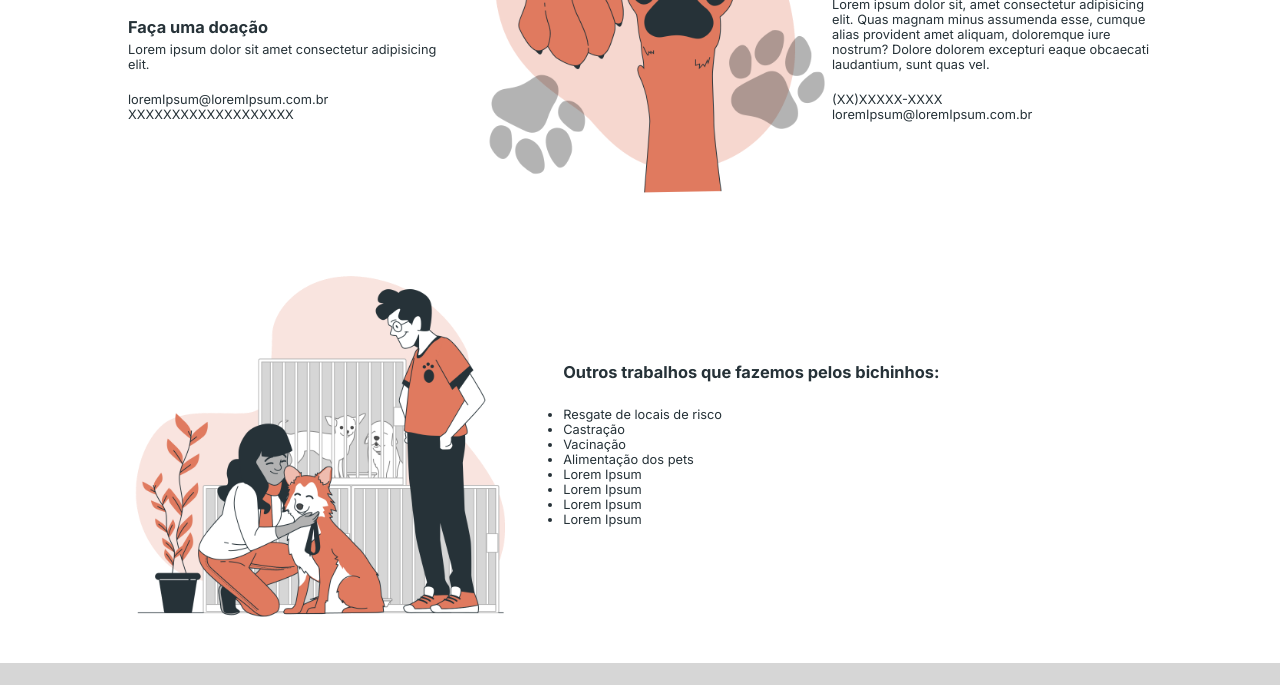
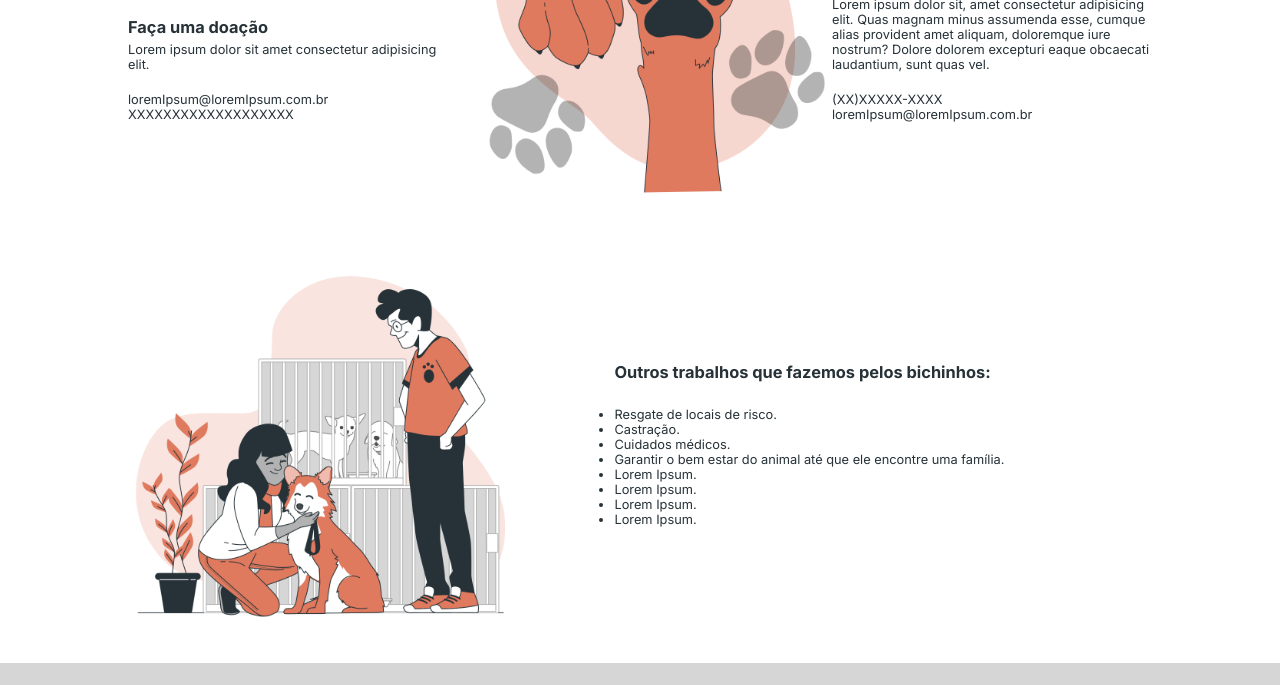
Before and after one commit to fre200tey623/Projeto-Landing-Page-Softeam, a plain HTML site: page index.html in a window 1280 px wide. Shown: the part 1208-1893 px from the top of the page. Drawn offline with Linux system fonts and the light colour scheme.

Commit message:
Novas atualização.

```diff
--- a/index.html
+++ b/index.html
@@ -5,11 +5,12 @@
     <meta http-equiv="X-UA-Compatible" content="IE=edge">
     <meta name="viewport" content="width=device-width, initial-scale=1.0">
     <title>Amor de patinhas</title>
+
     <link rel="stylesheet" href="./src/style.css">
     <link rel="icon" href="/src/image/logoIcon.png">
 </head>
 <body>
-        <div class="nav-wrapper">
+        <section class="nav-wrapper">
             <div>
                 <h1>Amor de patinhas </h1>
 
@@ -20,9 +21,9 @@
                 <a href="#contato">Contato</a>
                 <a href="#trabalho">Trabalhos</a>
             </nav>
-        </div>
+        </section>
 
-        <div class="main-wrapper">
+        <section class="main-wrapper">
 
             <div class="textoSlogan">
                 <div>
@@ -34,9 +35,9 @@
 
             <img src="./src/image/imagemPrincipal.png" id ="imagem1" alt="Imagem Principal">
 
-        </div>
+        </section>
 
-        <div class="main-wrapper" id="sobre">
+        <section class="main-wrapper" id="sobre">
             <img src="./src/image/imagemSecundaria.png" class = "imagem" alt="imagemAbrigo">
             <div>
                 <div>
@@ -58,7 +59,7 @@
                 </div>
             </div>
 
-        </div>
+        </section>
 
 
         <section class="main-wrapper" id="contato">
@@ -109,14 +110,14 @@
                 <br>
                 <div>
                     <ul>
-                        <li>Resgate de locais de risco</li>
-                        <li>Castração</li>
-                        <li>Vacinação</li>
-                        <li>Alimentação dos pets</li>
-                        <li>Lorem Ipsum</li>
-                        <li>Lorem Ipsum</li>
-                        <li>Lorem Ipsum</li>
-                        <li>Lorem Ipsum</li>
+                        <li>Resgate de locais de risco.</li>
+                        <li>Castração.</li>
+                        <li>Cuidados médicos.</li>
+                        <li>Garantir o bem estar do animal até que ele encontre uma família.</li>
+                        <li>Lorem Ipsum.</li>
+                        <li>Lorem Ipsum.</li>
+                        <li>Lorem Ipsum.</li>
+                        <li>Lorem Ipsum.</li>
                     </ul>
                 </div>
             </div>
--- a/src/style.css
+++ b/src/style.css
@@ -1,34 +1,15 @@
 @import url('https://fonts.googleapis.com/css2?family=Inter:wght@100;300;400;700&display=swap');
 
-/* @media (max-width: 692px){
-    body{
-        background-color: blue;
-    }
-    div.main-wrapper{
-
-        width: 100%;
-    }
-    section#contato.main-wrapper{
-
-        width: 100%;
-    }
-    div.nav-wrapper{
-        width: 100%;
-    }
-    footer{
-        width: 100%;
-    }
-
-
-} */
 *{
      /* border: 2px solid red;     */
     font-family: 'Inter', sans-serif;
     color: var(--corPrimaria);
-    margin: 0%;
 
+    padding:0px;
+    margin:0px;
 
 }
+
 p , li{
     font-size: 1vw;
 }
@@ -57,7 +38,6 @@ footer{
     justify-content: center;
     padding: 2% 0%;
     margin-bottom: 0px;
-    z-index: 1000;
 }
 
 
@@ -77,7 +57,6 @@ footer{
     padding: 2% 10%;
     min-height: 20.55vh;
     max-height: 600.80vh;
-    /* justify-content: space-between; */
     align-items: center;
 
 }
@@ -132,12 +111,17 @@ img#imagem1{
 
 }
 
+div.textoSlogan > div > h1 , spam{
+    font-size: 3vw;
+}
+
+
 .main-wrapper > .textoSlogan > div > h1 > spam{
     color: var(--corSecundaria);
 }
 
 div.main-wrapper#sobre{
-    /* align-items: center; */
+
     justify-content: space-between;
 
 
@@ -147,7 +131,7 @@ div.main-wrapper#sobre{
     font-weight: var(--regular);
 
 }
-div#sobre.main-wrapper > div > div > h1{
+section#sobre.main-wrapper > div > div > h1{
     margin-left: 3vw;
     padding-bottom: 1vw;;
 }
@@ -163,14 +147,8 @@ div.textoSobre > p{
 }
 
 
-
-section#trabalho.main-wrapper{
+section#trabalho.main-wrapper > div{
     padding-left: 10%;
-    padding-right: 10%;
-}
-
-section#trabalho.main-wrapper > div{
-    padding-left: 5%;
 }
 
 .conteudoIconFooter{
```
